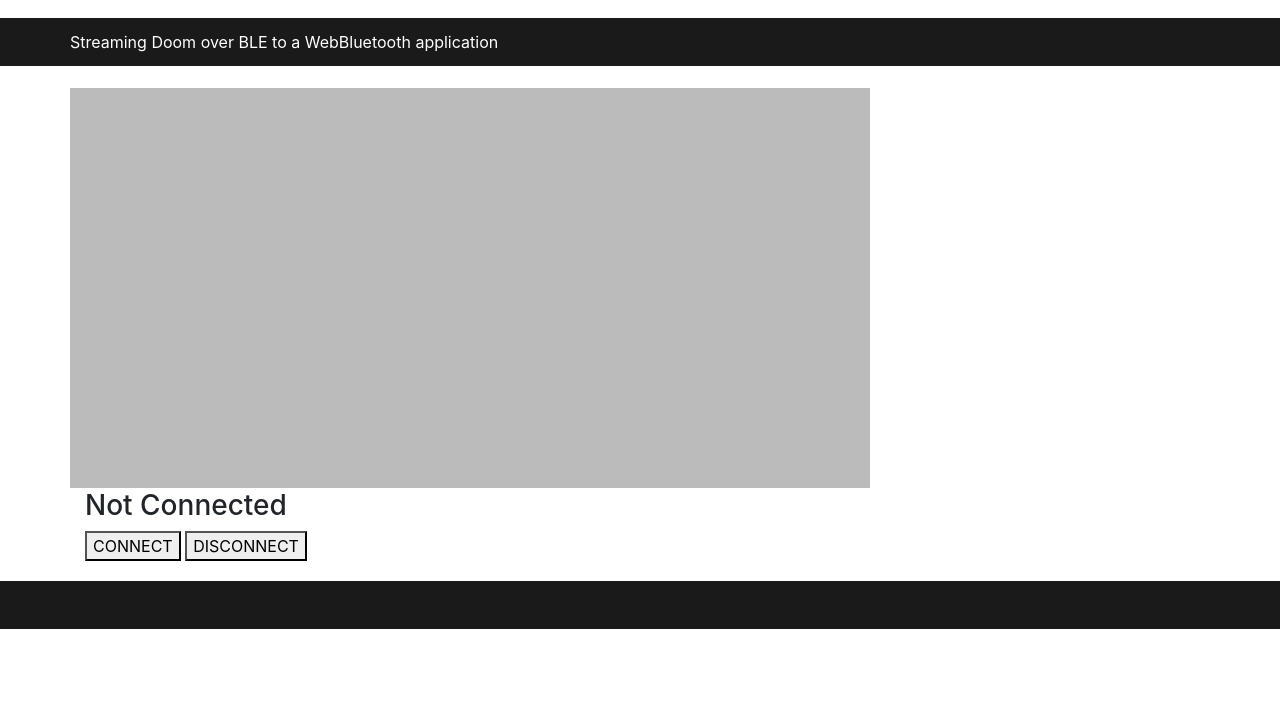
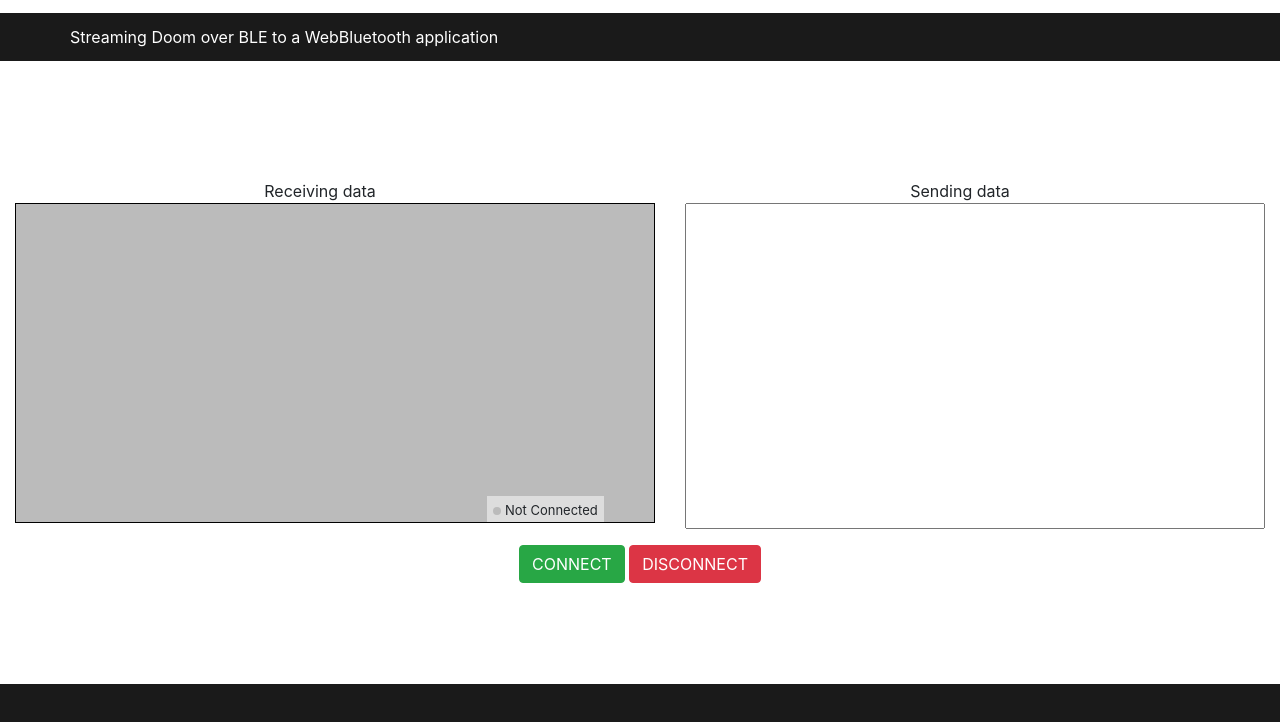
Before and after one commit to adfelippe/u-doom, a plain HTML site: page web-ble/index.html in a window 1280 px wide. Shown: the part 68-790 px from the top of the page. Drawn offline with Linux system fonts and the light colour scheme.

Commit message:
add status overlay and enhance layout

```diff
--- a/web-ble/css/style.css
+++ b/web-ble/css/style.css
@@ -1,3 +1,15 @@
+body {
+    display: flex;
+    flex-flow: wrap;
+    height: 100vh;
+    align-content: space-between;
+}
+
+.grow-w {
+    flex-grow: 1;
+    min-width: 100%;
+}
+
 header {
     font-size: 1.6em;
     margin: 1rem 0;
@@ -13,10 +25,15 @@ header #title {
     padding-left: 5rem;
 }
 
+header #subtitle {
+    margin-top: 1rem;
+}
+
+
 .dark-panel {
     background: #1a1a1a;
     color: white;
-    margin: 1.3rem 0;
+    margin: 0;
     min-height: 3rem;
 }
 
@@ -26,14 +43,60 @@ header #subtitle {
 }
 
 #video-canvas {
-    min-width: 640px;
-    min-height: 400px;
+    max-height: 40vh;
+    max-width: 64vw;
+    width: 640px;
+    height: 400px;
+    background-color: #bbb;
+    border: 1px solid black;
+}
+
+#status-panel {
+    width: 9em;
+    height: 2em;
+    position: absolute;
+    right: calc(4rem + 2px);
+    bottom: 7px;
+    padding: 5px;
+    background: #ddd;
+    font-size: small;
+}
+
+#status-icon {
+    height: 8px;
+    width: 8px;
+    background-color: #bbb;
+    border-radius: 50%;
+    display: inline-block;
+}
+
+#status {
+    display: inline-block;
+}
+
+#status-icon.connected {
+    background-color: green;
+}
+
+#doom-panel {
+    text-align: center;
+    position: relative;
+}
+
+#feedback {
+    resize: none;
+    width: 100%;
+    height: 100%;
 }
 
 :root{
     --primary: #1a1a1a;
 }
 
-#video-canvas {
-    background-color: #bbb;
+#ble-panel {
+    text-align: center;
 }
+
+#doom-action-panel {
+    margin-top: 1rem;
+}
--- a/web-ble/index.html
+++ b/web-ble/index.html
@@ -10,7 +10,7 @@
     <link href="css/style.css" rel="stylesheet">
 </head>
 <body>
-    <header>
+    <header class="grow-w">
         <div>
             <div class="container">
                 <div class="row">
@@ -27,24 +27,37 @@
             </div>
         </div>
     </header>
-    <main class="container">
+    <main class="container grow-w">
         <div class="row">
-            <div class="col-9" id="doom-panel ">
-                </div class="row">
-                    <canvas id="video-canvas"></canvas>
+            <div class="col text-center">
+                Receiving data
+            </div>
+            <div class="col text-center">
+                Sending data
+            </div>
+        </div>
+        <div class="row">
+            <div class="col" id="doom-panel">
+                <canvas id="video-canvas"></canvas>
+                <div id="status-panel">
+                    <div id="status-icon"></div>
+                    <div id="status">Not Connected</div>
                 </div>
             </div>
-            <div class="col-3" id="doom-feedback"></div>
+            <div class="col" id="doom-feedback-panel">
+                <textarea id="feedback" readonly></textarea>
+            </div>
         </div>
         <div class="row">
-            <div class="col" id="ble-panel">
-                <h3 id="status">Not Connected</h3>
-                <button id="connect">CONNECT</button>
-                <button id="disconnect">DISCONNECT</button>
+            <div class="col" id="doom-action-panel">
+                <div class="col" id="ble-panel">
+                    <button id="connect" class="btn btn-success">CONNECT</button>
+                    <button id="disconnect" class="btn btn-danger">DISCONNECT</button>
+                </div>
             </div>
         </div>
     </main>
-    <footer class="row dark-panel">
+    <footer class="row dark-panel grow-w">
         <div class="col">
         </div>
     </footer>
```
